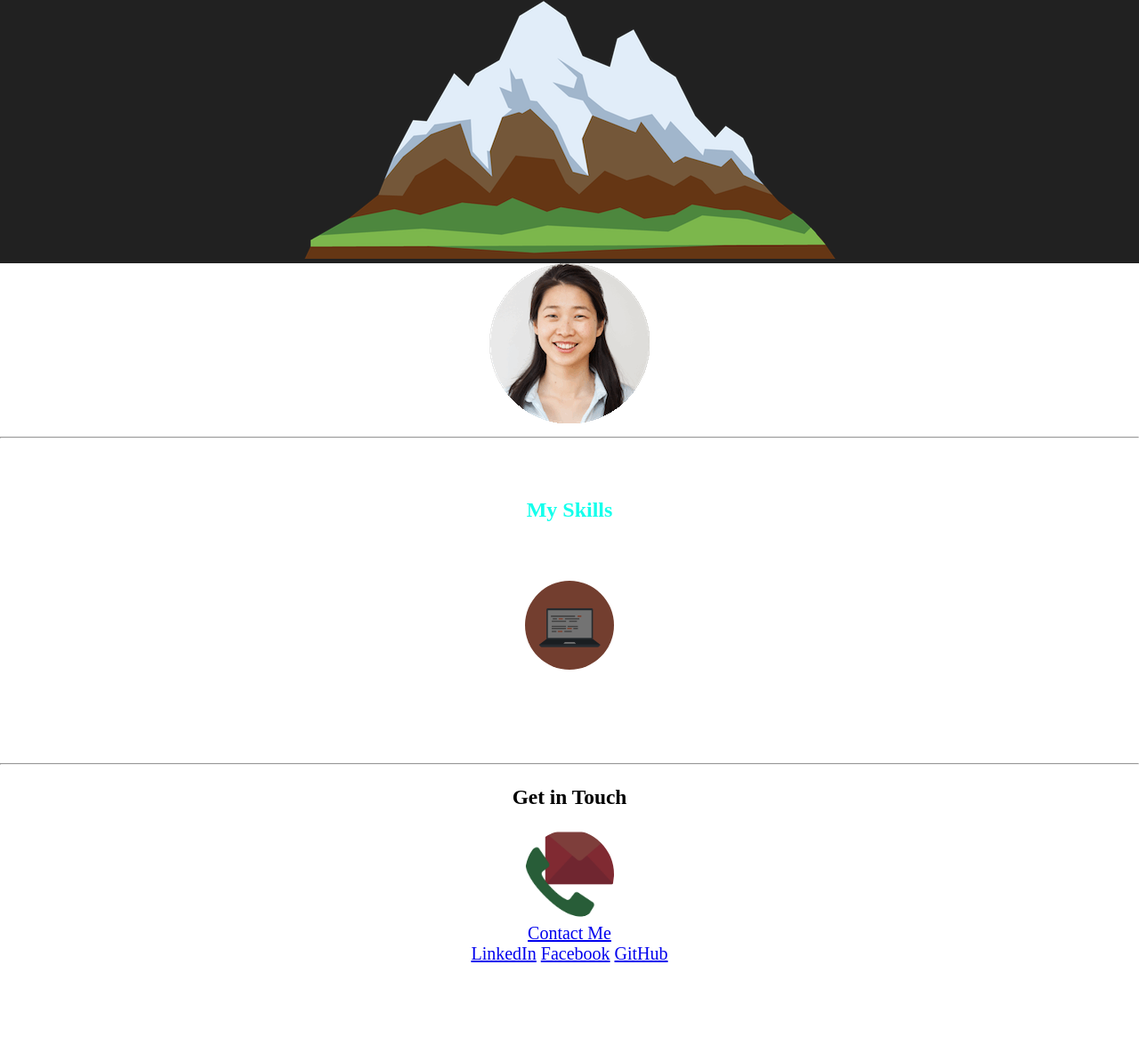
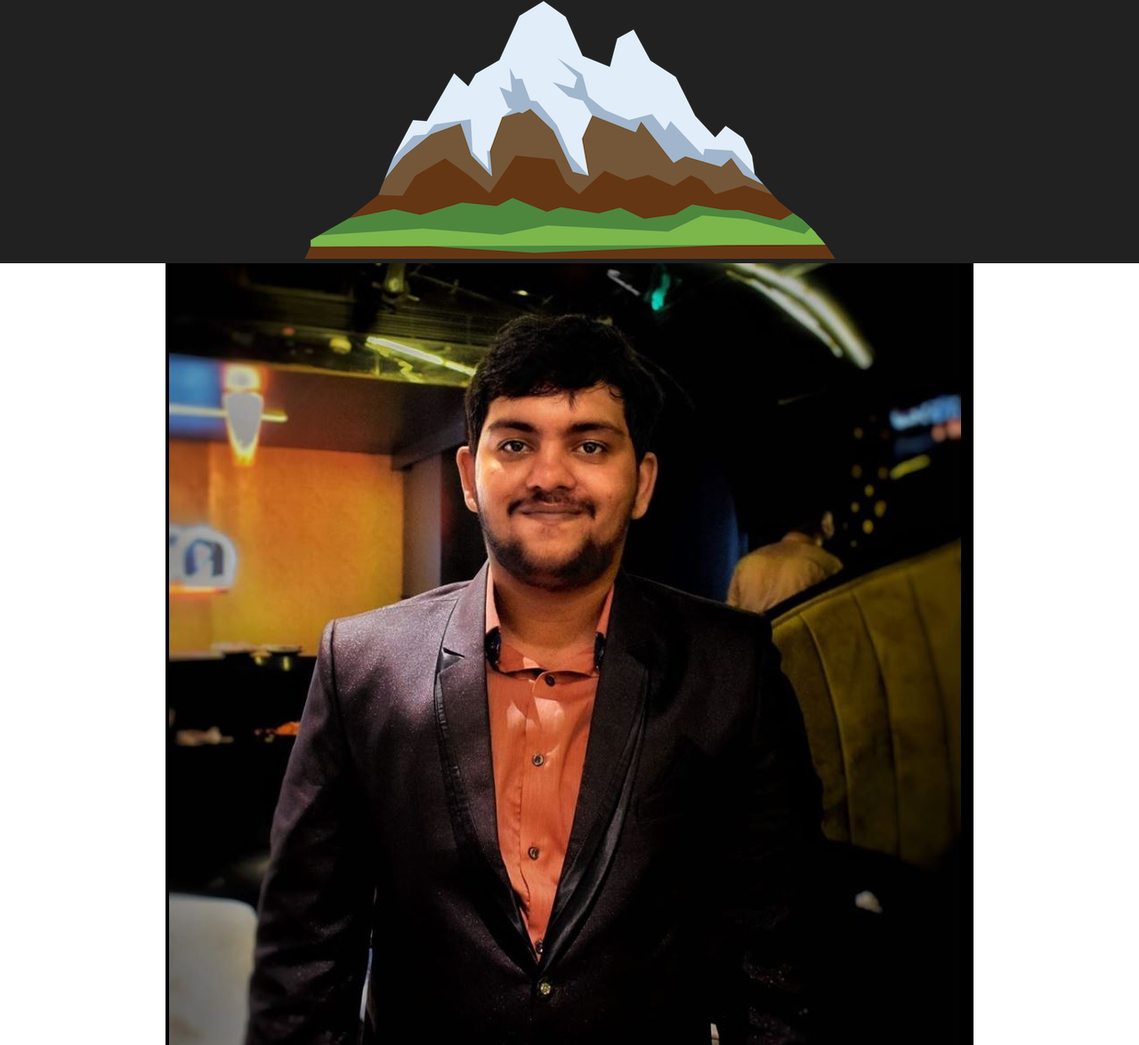
Before and after one commit to manasjoshi1/mywebsite, a plain HTML site: page index.html in a window 1280 px wide. Shown: the part 539-1714 px from the top of the page at 89% size. Before the commit the page ends 1623 px from the top, so only its background shows below. Drawn offline with Linux system fonts and the light colour scheme.

Commit message:
Update index.html

```diff
--- a/index.html
+++ b/index.html
@@ -22,7 +22,7 @@
   </div>
   <div class="middle-container">
     <div class="profile">
-      <img src="images/angela.png" alt="">
+      <img src="images/pic.jpg" alt="">
 
     </div>
     <hr>
```
